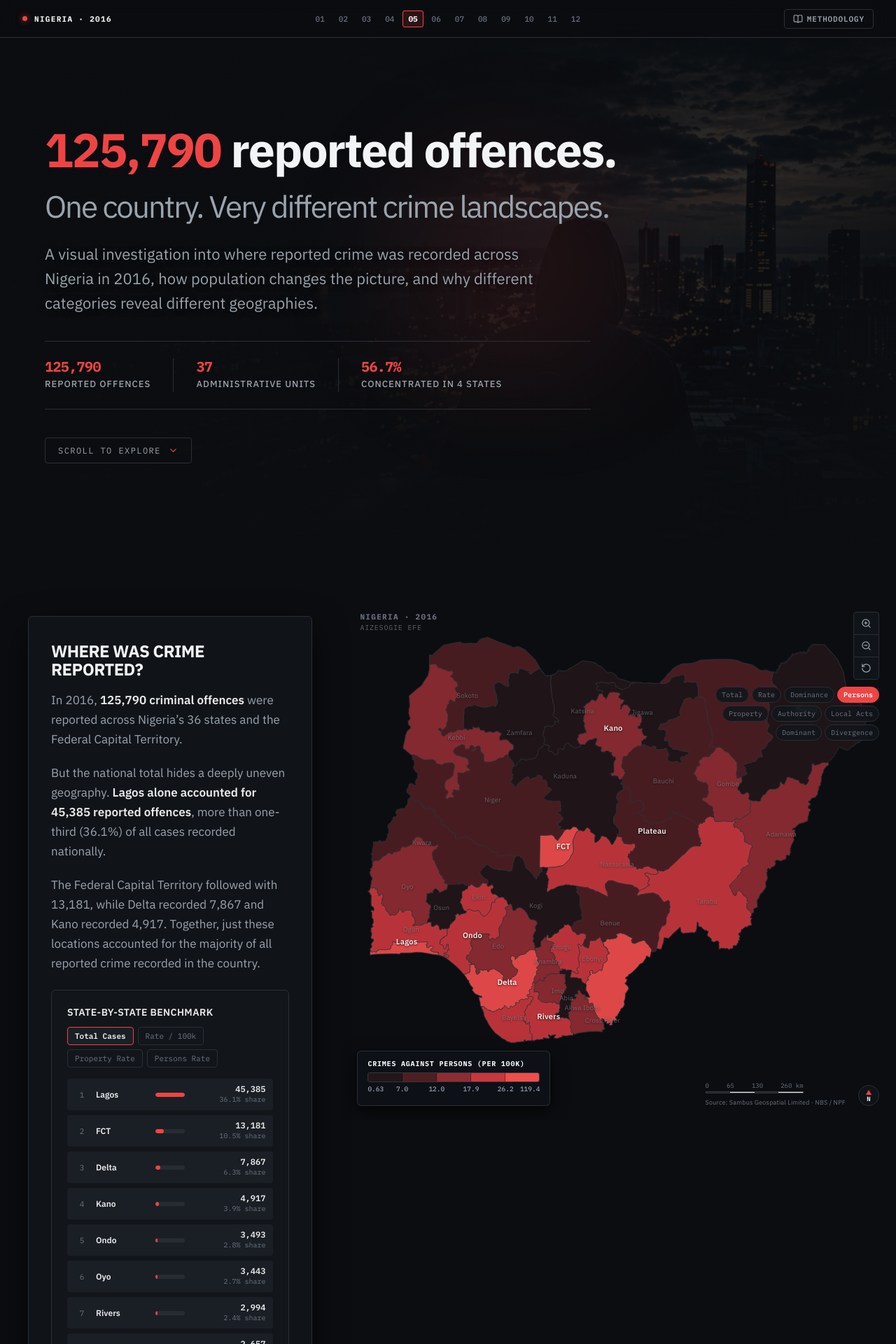
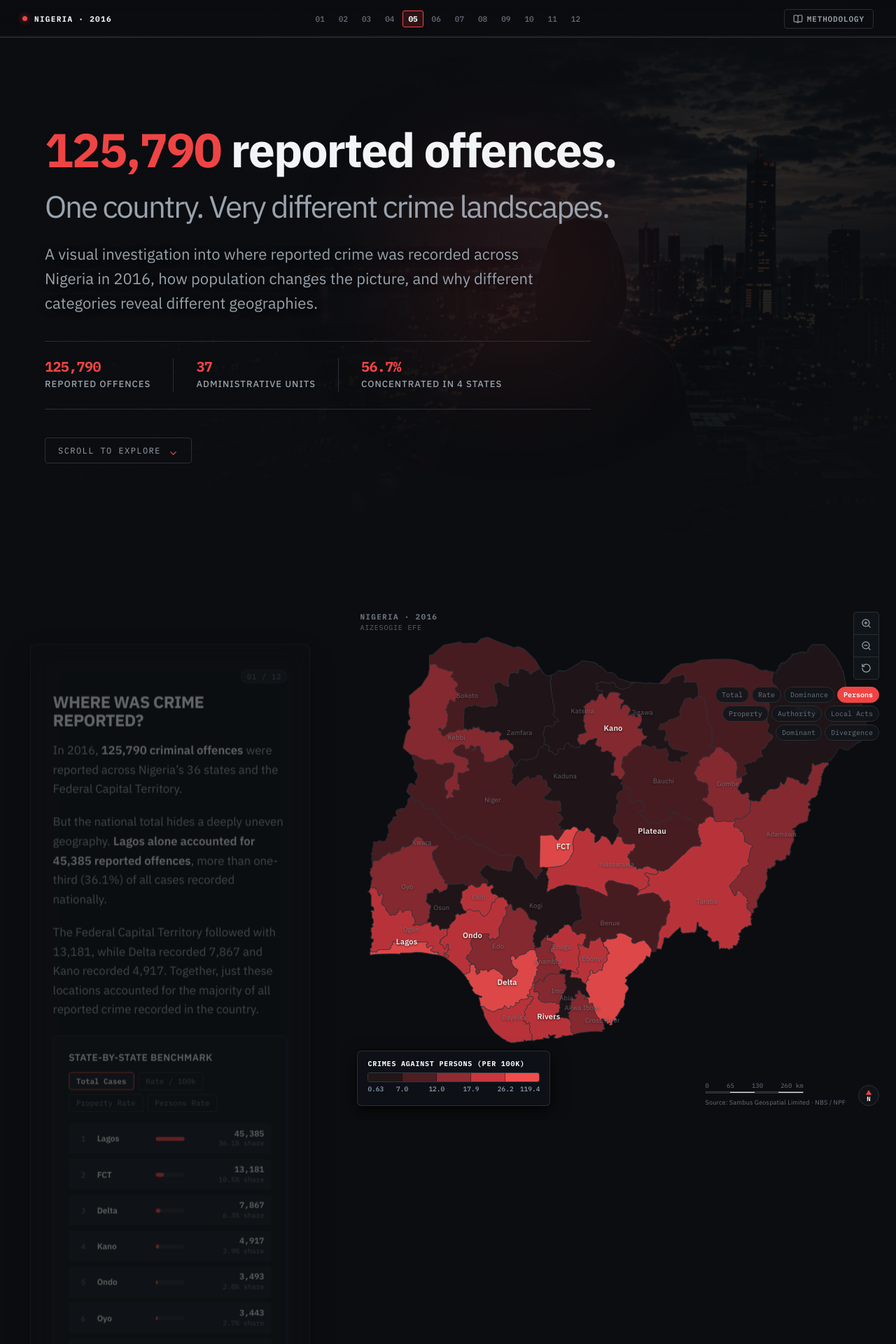
Before and after one commit to efeaizesogie/crimestory, a React (Vite) app: page / in a window 1280 px wide. Shown: the top 1920 px of the page at 70% size. Built offline with nearby package versions, Linux system fonts and the light colour scheme.

Commit message:
feat: initialize crimestory application with map canvas, story chapters, and interactive UI components

```diff
--- a/src/App.jsx
+++ b/src/App.jsx
@@ -16,50 +16,127 @@ export function App() {
   const [hoveredState, setHoveredState] = useState(null);
   const [selectedState, setSelectedState] = useState(null);
   const [isMethodologyOpen, setIsMethodologyOpen] = useState(false);
+  const [scrollProgress, setScrollProgress] = useState(0);
 
   const statesData = crimeData?.states || [];
 
-  // Scrollytelling step observer
+  // Refs for smooth, glitch-free scroll synchronization
+  const activeChapterRef = useRef(0);
+  const isNavigatingRef = useRef(false);
+  const navTimeoutRef = useRef(null);
+
+  // Scrollytelling step observer using requestAnimationFrame and proximity focal line
   useEffect(() => {
+    let ticking = false;
+
     const handleScroll = () => {
+      if (ticking) return;
+
+      ticking = true;
+      requestAnimationFrame(() => {
+        ticking = false;
+
+        // Calculate overall page scroll progress (0.0 to 1.0)
+        const docHeight = document.documentElement.scrollHeight - window.innerHeight;
+        if (docHeight > 0) {
+          const progress = Math.min(Math.max(window.scrollY / docHeight, 0), 1);
+          setScrollProgress(progress);
+        }
+
+        // If currently in a programmatic smooth scroll jump, suppress intermediate updates
+        if (isNavigatingRef.current) {
+          return;
+        }
+
         const steps = document.querySelectorAll('.story-step');
-      const triggerY = window.innerHeight * 0.45;
+        if (!steps.length) return;
 
-      let currentStepIndex = 0;
-      steps.forEach((step) => {
+        // Check if reader is still looking at the Hero section above story steps
+        const firstStepRect = steps[0].getBoundingClientRect();
+        if (firstStepRect.top > window.innerHeight * 0.72) {
+          if (activeChapterRef.current !== 0) {
+            activeChapterRef.current = 0;
+            setActiveChapter(0);
+            if (CHAPTERS[0]?.mode) {
+              setMapMode(CHAPTERS[0].mode);
+            }
+          }
+          return;
+        }
+
+        // Focal line where reader eye naturally rests (44% of viewport height)
+        const triggerY = window.innerHeight * 0.44;
+        const currentActive = activeChapterRef.current;
+
+        let bestIndex = currentActive;
+        let minDistance = Infinity;
+
+        steps.forEach((step, idx) => {
           const rect = step.getBoundingClientRect();
-        if (rect.top <= triggerY && rect.bottom >= triggerY) {
-          const idx = parseInt(step.getAttribute('data-chapter-index'), 10);
-          if (!isNaN(idx)) {
-            currentStepIndex = idx;
+          const stepCenter = (rect.top + rect.bottom) / 2;
+          let distance = Math.abs(stepCenter - triggerY);
+
+          // Hysteresis buffer: 25px affinity for current active card to prevent knife-edge boundary jitter
+          if (idx === currentActive) {
+            distance -= 25;
           }
+
+          if (distance < minDistance) {
+            minDistance = distance;
+            bestIndex = idx;
           }
         });
 
-      if (currentStepIndex !== activeChapter) {
-        setActiveChapter(currentStepIndex);
-        const targetChapter = CHAPTERS[currentStepIndex];
+        if (bestIndex !== currentActive) {
+          activeChapterRef.current = bestIndex;
+          setActiveChapter(bestIndex);
+          const targetChapter = CHAPTERS[bestIndex];
           if (targetChapter && targetChapter.mode) {
             setMapMode(targetChapter.mode);
           }
         }
+      });
     };
 
     window.addEventListener('scroll', handleScroll, { passive: true });
-    return () => window.removeEventListener('scroll', handleScroll);
-  }, [activeChapter]);
+    // Run initial alignment
+    handleScroll();
 
-  // Jump to specific chapter from top navigation
+    return () => {
+      window.removeEventListener('scroll', handleScroll);
+      if (navTimeoutRef.current) {
+        clearTimeout(navTimeoutRef.current);
+      }
+    };
+  }, []);
+
+  // Jump smoothly to specific chapter from top navigation or button
   const handleSelectChapter = useCallback((index) => {
+    if (navTimeoutRef.current) {
+      clearTimeout(navTimeoutRef.current);
+    }
+    isNavigatingRef.current = true;
+
+    activeChapterRef.current = index;
     setActiveChapter(index);
-    const steps = document.querySelectorAll('.story-step');
-    if (steps[index]) {
-      steps[index].scrollIntoView({ behavior: 'smooth' });
-    }
+
     const targetChapter = CHAPTERS[index];
     if (targetChapter && targetChapter.mode) {
       setMapMode(targetChapter.mode);
     }
+
+    const steps = document.querySelectorAll('.story-step');
+    if (steps[index]) {
+      steps[index].scrollIntoView({
+        behavior: 'smooth',
+        block: 'center'
+      });
+    }
+
+    // Release lock once smooth scrolling settles
+    navTimeoutRef.current = setTimeout(() => {
+      isNavigatingRef.current = false;
+    }, 850);
   }, []);
 
   const handleStartScroll = useCallback(() => {
@@ -78,6 +155,7 @@ export function App() {
         onSelectChapter={handleSelectChapter}
         onOpenMethodology={() => setIsMethodologyOpen(true)}
         chapters={CHAPTERS}
+        scrollProgress={scrollProgress}
       />
 
       {/* Hero Opening Screen */}
--- a/src/components/map/MapCanvas.jsx
+++ b/src/components/map/MapCanvas.jsx
@@ -191,7 +191,7 @@ export function MapCanvas({
                     opacity={isSelected ? 1.0 : (selectedState ? 0.45 : (isHovered ? 1.0 : 0.92))}
                     style={{
                       cursor: 'pointer',
-                      transition: 'fill 650ms cubic-bezier(0.22, 1, 0.36, 1), stroke 250ms ease, opacity 350ms ease'
+                      transition: 'fill 480ms cubic-bezier(0.22, 1, 0.36, 1), stroke 220ms ease, opacity 300ms ease'
                     }}
                     onMouseEnter={(e) => handleStateMouseEnter(f, e)}
                     onMouseMove={handleStateMouseMove}
@@ -290,7 +290,7 @@ export function MapCanvas({
 
       {/* Dynamic Classification Legend in Bottom-Left */}
       <div className="map-legend-dock">
-        <MapLegend mode={mode} />
+        <MapLegend key={mode} mode={mode} />
       </div>
 
       {/* Subtle Map Controls (Top-Right / Floating) */}
--- a/src/components/story/ChapterNavigator.jsx
+++ b/src/components/story/ChapterNavigator.jsx
@@ -5,7 +5,8 @@ export function ChapterNavigator({
   activeChapter,
   onSelectChapter,
   onOpenMethodology,
-  chapters
+  chapters,
+  scrollProgress = 0
 }) {
   return (
     <nav className="editorial-navbar" aria-label="Story chapters navigation">
@@ -45,6 +46,14 @@ export function ChapterNavigator({
           <span>METHODOLOGY</span>
         </button>
       </div>
+
+      {/* Fine-lined Editorial Scroll Progress Bar */}
+      <div className="nav-scroll-progress-track" aria-hidden="true">
+        <div
+          className="nav-scroll-progress-bar"
+          style={{ width: `${Math.round(scrollProgress * 100)}%` }}
+        />
+      </div>
     </nav>
   );
 }
--- a/src/components/story/StoryChapter.jsx
+++ b/src/components/story/StoryChapter.jsx
@@ -207,10 +207,21 @@ export function StoryChapter({
       className="story-step"
       data-chapter-index={index}
       data-mode={chapter.mode}
+      id={`story-step-${index}`}
     >
       <div
         className={`step-card ${isActive ? 'active-step' : ''}`}
+        style={{ '--step-accent': accentColor }}
       >
+        {/* Editorial Eyebrow Header & Progress Pill */}
+        <div className="step-eyebrow-row">
+          <div className="step-eyebrow-left">
+
+          </div>
+          <span className="step-index-pill font-mono">
+            {String(index + 1).padStart(2, '0')} / 12
+          </span>
+        </div>
 
         {/* Section Headline */}
         <h2 className="headline-section">{chapter.headline}</h2>
--- a/src/styles/globals.css
+++ b/src/styles/globals.css
@@ -170,6 +170,16 @@ body {
 
 .hero-scroll-cue .cue-icon {
   color: var(--crime-red);
+  animation: cueIconBounce 2s infinite ease-in-out;
+}
+
+@keyframes cueIconBounce {
+  0%, 100% {
+    transform: translateY(0);
+  }
+  50% {
+    transform: translateY(4px);
+  }
 }
 
 /* Scrollytelling Container */
@@ -232,6 +242,24 @@ body {
   border-bottom: 1px solid var(--border-subtle);
 }
 
+.nav-scroll-progress-track {
+  position: absolute;
+  bottom: 0;
+  left: 0;
+  width: 100%;
+  height: 2px;
+  background: rgba(255, 255, 255, 0.06);
+  pointer-events: none;
+  overflow: hidden;
+}
+
+.nav-scroll-progress-bar {
+  height: 100%;
+  background: linear-gradient(90deg, #EF4444 0%, #F97316 65%, #FBBF24 100%);
+  box-shadow: 0 0 8px rgba(239, 68, 68, 0.7);
+  transition: width 100ms linear;
+}
+
 .nav-brand {
   display: flex;
   align-items: center;
@@ -377,40 +405,122 @@ body {
   display: flex;
   flex-direction: column;
   justify-content: center;
-  padding: 80px 40px;
+  padding: 96px 40px;
   position: relative;
+  scroll-margin-top: 60px;
   transition: opacity var(--duration-normal) var(--ease-editorial);
 }
 
 .step-card {
-  background: rgba(18, 22, 27, 0.88);
-  backdrop-filter: blur(16px);
-  -webkit-backdrop-filter: blur(16px);
+  background: rgba(16, 20, 26, 0.92);
+  backdrop-filter: blur(20px);
+  -webkit-backdrop-filter: blur(20px);
   border: 1px solid var(--border-subtle);
-  border-radius: 6px;
+  border-radius: 8px;
   padding: 36px 32px;
   position: relative;
-  box-shadow: 0 20px 48px rgba(0, 0, 0, 0.65);
-  transition: border-color var(--duration-normal) ease, box-shadow var(--duration-normal) ease;
+  box-shadow: 0 16px 40px rgba(0, 0, 0, 0.6);
+  opacity: 0.38;
+  transform: translateY(14px) scale(0.985);
+  filter: blur(0.2px);
+  transition:
+    opacity 450ms cubic-bezier(0.22, 1, 0.36, 1),
+    transform 480ms cubic-bezier(0.22, 1, 0.36, 1),
+    border-color 350ms ease,
+    box-shadow 400ms ease,
+    filter 450ms ease;
+}
+
+.step-card:hover {
+  opacity: 0.82;
+  filter: blur(0px);
 }
 
 .step-card.active-step {
-  border-color: var(--border-strong);
-  box-shadow: 0 24px 52px rgba(0, 0, 0, 0.8), 0 0 0 1px rgba(239, 68, 68, 0.2);
-}
-
-/* .step-card::before {
+  opacity: 1;
+  transform: translateY(0) scale(1);
+  filter: blur(0px);
+  border-color: var(--step-accent, rgba(239, 68, 68, 0.42));
+  box-shadow:
+    0 28px 64px rgba(0, 0, 0, 0.85),
+    0 0 0 1px var(--step-accent, rgba(239, 68, 68, 0.3)),
+    0 0 28px rgba(239, 68, 68, 0.08);
+}
+
+.step-card::before {
   content: '';
   position: absolute;
   top: 0;
   left: 0;
-  width: 3px;
+  width: 4px;
   height: 100%;
-  border-top-left-radius: 6px;
-  border-bottom-left-radius: 6px;
-  background: var(--step-accent, var(--border-subtle));
-  transition: background var(--duration-fast) var(--ease-editorial);
-} */
+  border-top-left-radius: 8px;
+  border-bottom-left-radius: 8px;
+  background: transparent;
+  transition: background 350ms ease, box-shadow 350ms ease;
+}
+
+.step-card.active-step::before {
+  background: var(--step-accent, var(--crime-red));
+  box-shadow: 0 0 12px var(--step-accent, rgba(239, 68, 68, 0.65));
+}
+
+/* Eyebrow Header Row & Progress Indicator */
+.step-eyebrow-row {
+  display: flex;
+  align-items: center;
+  justify-content: space-between;
+  margin-bottom: 14px;
+  gap: 12px;
+}
+
+.step-eyebrow-left {
+  display: flex;
+  align-items: center;
+  gap: 8px;
+}
+
+.step-pulse-dot {
+  width: 6px;
+  height: 6px;
+  border-radius: 50%;
+  display: inline-block;
+  transition: background-color 300ms ease, transform 300ms ease;
+}
+
+.step-card.active-step .step-pulse-dot {
+  box-shadow: 0 0 8px currentColor;
+  animation: stepPulseDot 2s infinite ease-in-out;
+}
+
+@keyframes stepPulseDot {
+  0%, 100% {
+    transform: scale(1);
+    opacity: 1;
+  }
+  50% {
+    transform: scale(1.4);
+    opacity: 0.65;
+  }
+}
+
+.step-eyebrow-text {
+  font-family: var(--font-mono);
+  font-size: 11px;
+  font-weight: 700;
+  letter-spacing: 0.12em;
+  text-transform: uppercase;
+}
+
+.step-index-pill {
+  font-size: 11px;
+  color: var(--text-muted);
+  background: rgba(255, 255, 255, 0.05);
+  border: 1px solid var(--border-subtle);
+  border-radius: 12px;
+  padding: 2px 8px;
+  letter-spacing: 0.05em;
+}
 
 /* Stat Highlight Blocks */
 .stat-highlight-block {
@@ -1282,6 +1392,34 @@ body {
   padding: 12px 14px 14px;
   box-shadow: 0 8px 24px rgba(0, 0, 0, 0.65), 0 2px 6px rgba(0, 0, 0, 0.4);
   min-width: 276px;
+  animation: legendFadeIn 350ms cubic-bezier(0.22, 1, 0.36, 1);
+}
+
+@keyframes legendFadeIn {
+  from {
+    opacity: 0;
+    transform: translateY(6px);
+  }
+  to {
+    opacity: 1;
+    transform: translateY(0);
+  }
+}
+
+.proportional-symbols-layer {
+  animation: symbolLayerFadeIn 450ms cubic-bezier(0.22, 1, 0.36, 1) forwards;
+  transform-origin: center;
+}
+
+@keyframes symbolLayerFadeIn {
+  from {
+    opacity: 0;
+    transform: scale(0.65);
+  }
+  to {
+    opacity: 1;
+    transform: scale(1);
+  }
 }
 
 .legend-title {
```
Also changed, not shown: src/components/interface/Tooltip.jsx (+10 -11 lines). Lines whose indentation alone changed are shown as unchanged.
